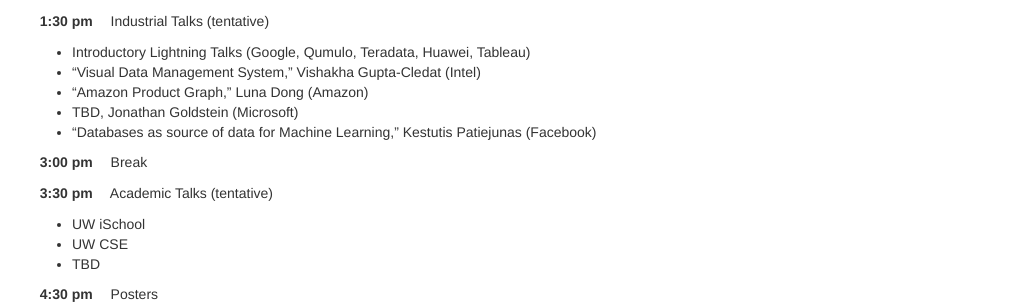
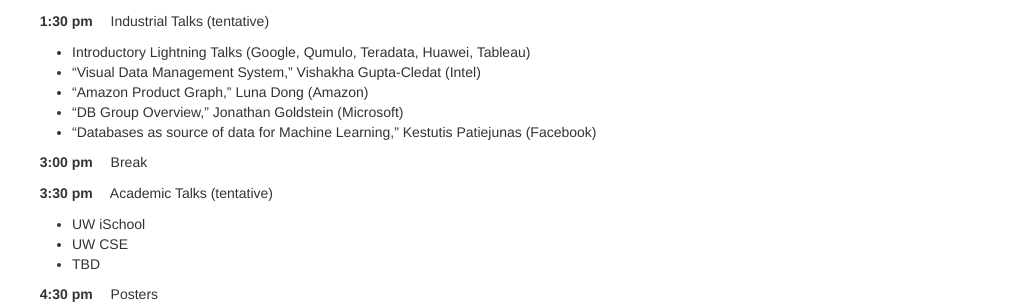
Before and after one commit to uwdb/website, a Jekyll site: the page built from events/database_day/2018/database_day_2018.markdown, in a window 1280 px wide. Shown: the part 839-1143 px from the top of the page, without its empty margins (123-1156 px from the left). Built offline with Jekyll 4.4.1, drawn with Linux system fonts in a browser that asks for light colours; nearby versions of some CDN libraries.

Commit message:
added MSR talk title

```diff
--- a/events/database_day/2018/database_day_2018.markdown
+++ b/events/database_day/2018/database_day_2018.markdown
@@ -51,7 +51,7 @@
 * Introductory Lightning Talks (Google, Qumulo, Teradata, Huawei, Tableau)
 * "Visual Data Management System," Vishakha Gupta-Cledat (Intel)
 * "Amazon Product Graph," Luna Dong (Amazon)
-* TBD, Jonathan Goldstein (Microsoft)
+* "DB Group Overview," Jonathan Goldstein (Microsoft)
 * "Databases as source of data for Machine Learning," Kestutis Patiejunas (Facebook)
 
 **&nbsp;&nbsp;3:00 pm&emsp;** Break
```
